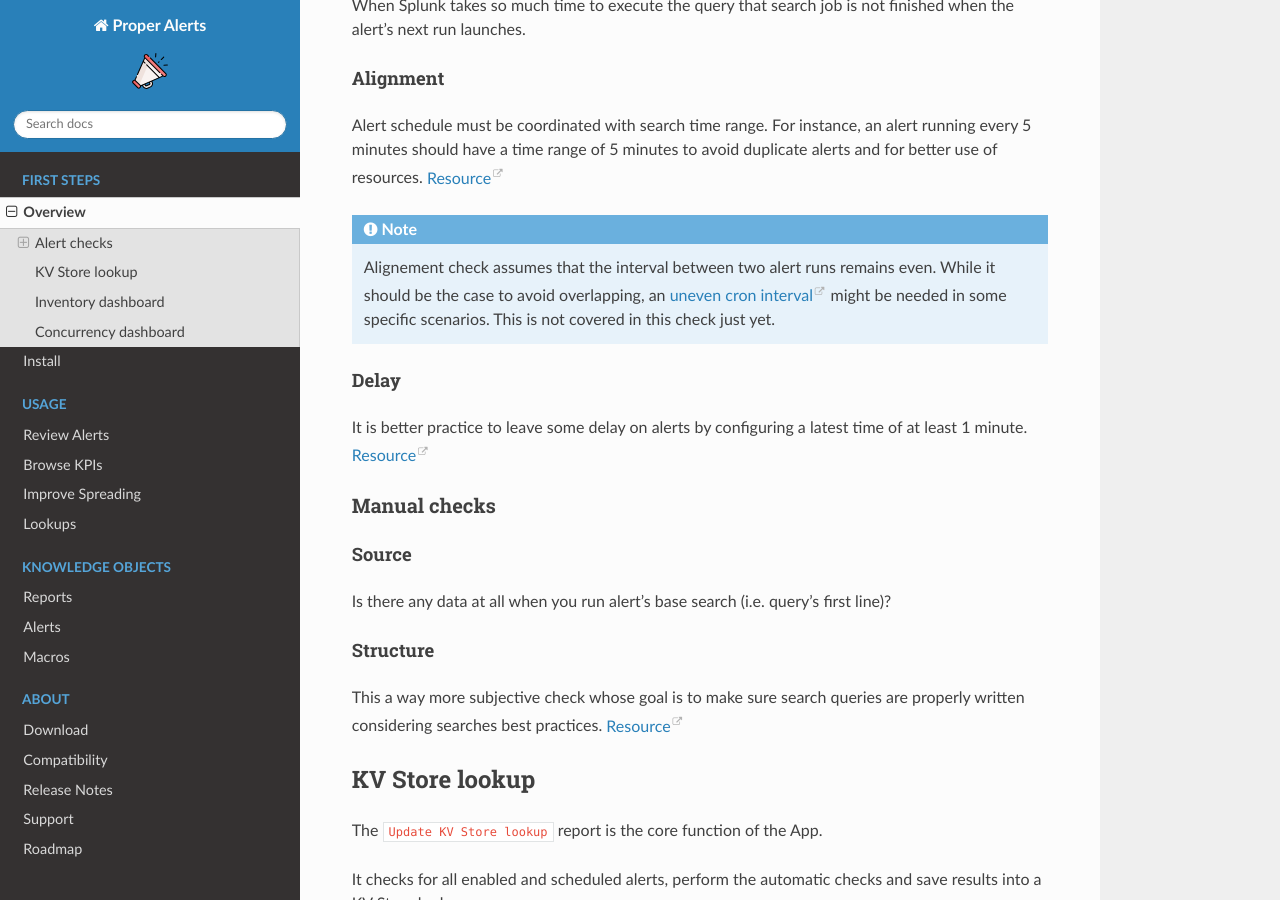
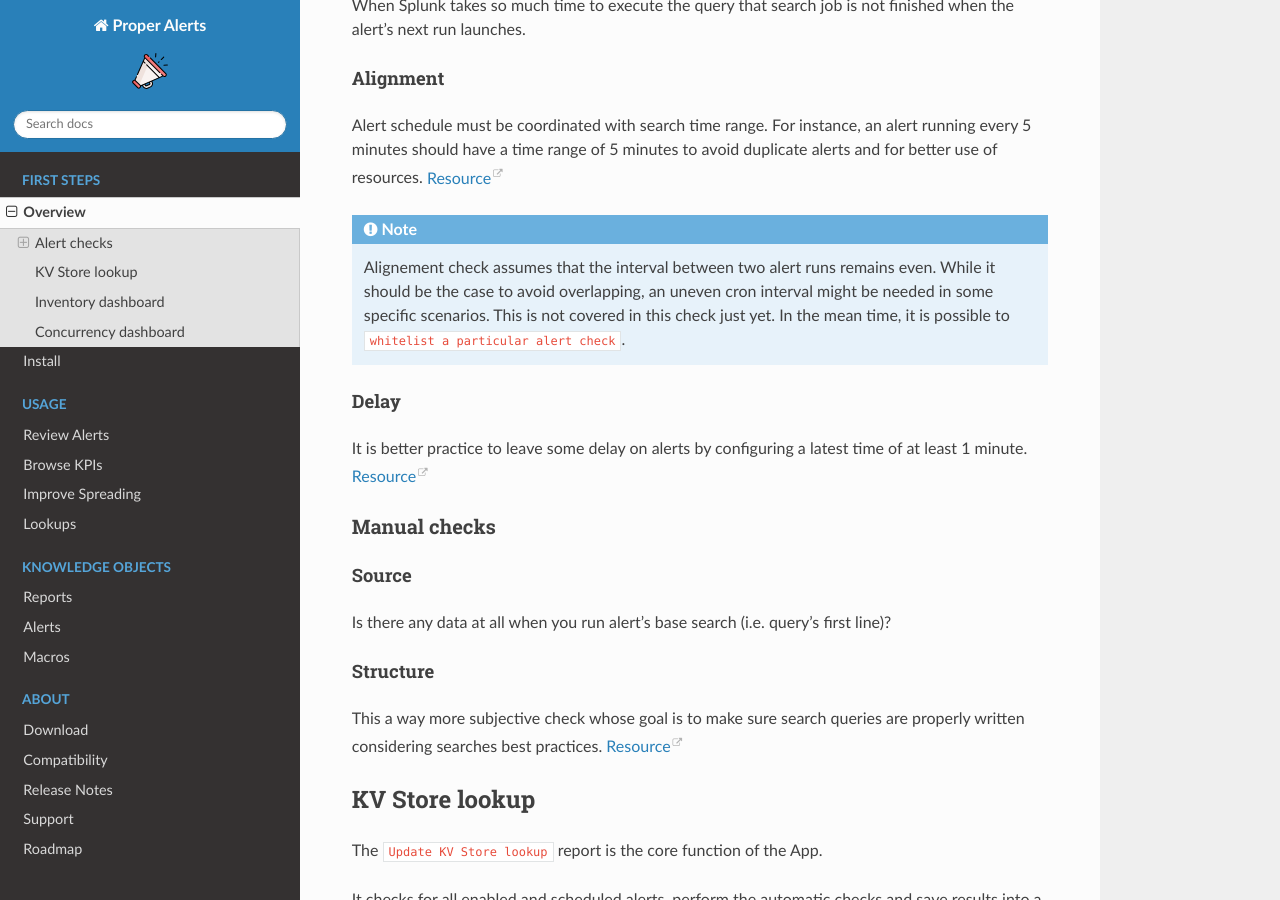
Before and after one commit to a-l-h/splunk-app-proper-alerts, a Sphinx documentation site: the page built from doc/overview.rst, in a window 1280 px wide and 900 px high, scrolled down 1020 px. Built offline with Sphinx 7.4.7 and the Read the Docs theme 2.0.0, drawn with Linux system fonts in a browser that asks for light colours; cross-references to code outside the pages are shown as plain code.

Commit message:
Update overview.rst

```diff
--- a/doc/overview.rst
+++ b/doc/overview.rst
@@ -56,7 +56,12 @@
 Alert schedule must be coordinated with search time range.
 For instance, an alert running every 5 minutes should have a time range of 5 minutes to avoid duplicate alerts and for better use of resources. `Resource <https://docs.splunk.com/Documentation/Splunk/latest/Alert/AlertSchedulingBestPractices#Coordinate_an_alert_schedule_and_search_time_range>`_
 
-.. note:: Alignement check assumes that the interval between two alert runs remains even. While it should be the case to avoid overlapping, an `uneven cron interval <https://docs.splunk.com/Documentation/SplunkCloud/latest/Alert/CronExpressions#Working_with_cron_intervals>`_ might be needed in some specific scenarios. This is not covered in this check just yet.
+.. note::
+
+      Alignement check assumes that the interval between two alert runs remains even.
+      While it should be the case to avoid overlapping, an uneven cron interval might
+      be needed in some specific scenarios. This is not covered in this check just yet.
+      In the mean time, it is possible to :hoverxref:`whitelist a particular alert check<Alert whitelist lookup>`.
 
 Delay
 *****
```
